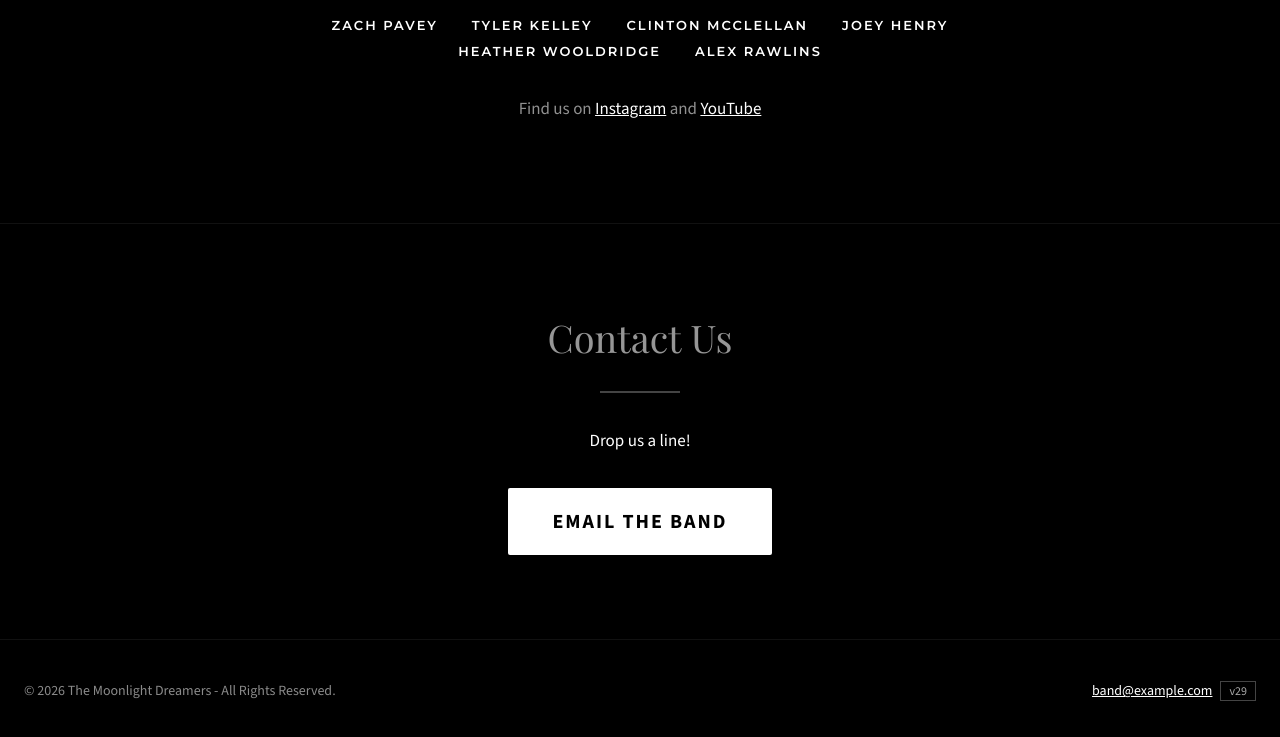
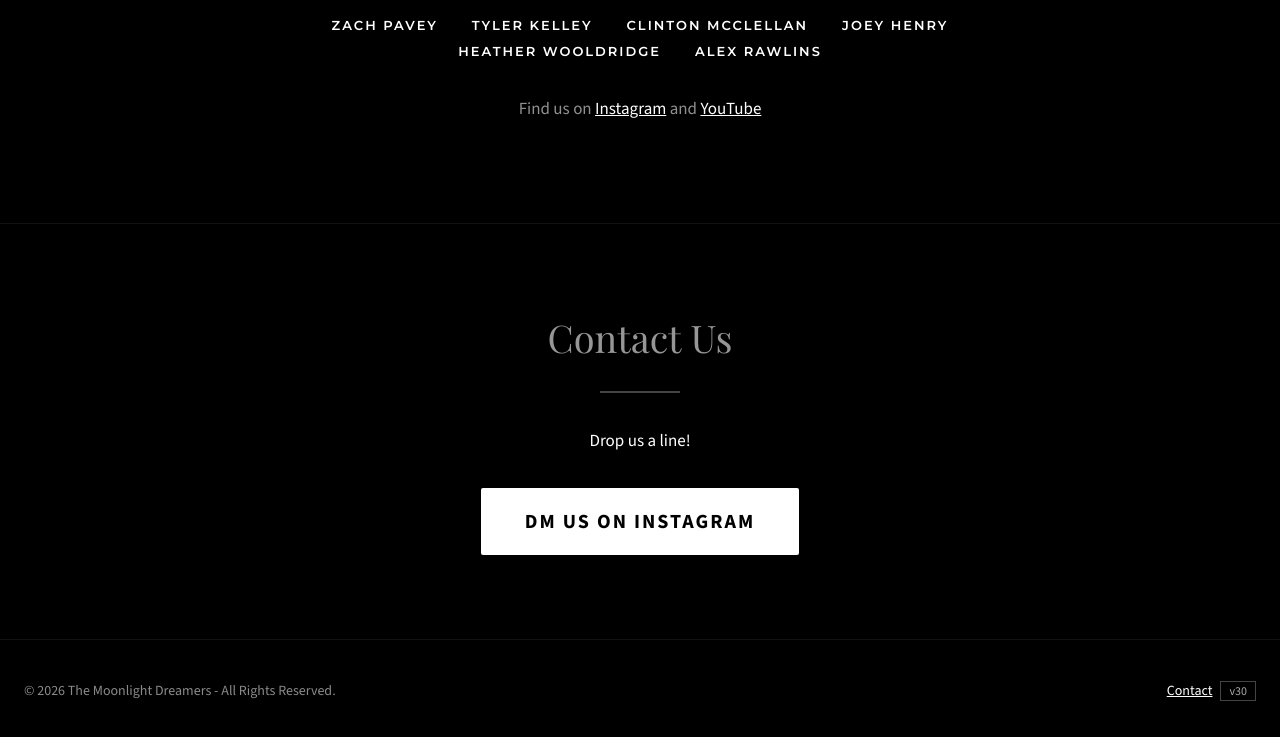
Before and after one commit to simmonsrob-cyber/Moonlight-Dreamers, a plain HTML site: page index.html in a window 1280 px wide. Shown: the part 5840-6577 px from the top of the page. Drawn offline with nearby package versions, Linux system fonts and the light colour scheme.

Commit message:
Add files via upload

```diff
--- a/index.html
+++ b/index.html
@@ -3,7 +3,7 @@
 <head>
 <meta charset="utf-8">
 <meta name="viewport" content="width=device-width,initial-scale=1">
-<title>The Moonlight Dreamers v29</title>
+<title>The Moonlight Dreamers v30</title>
 <meta name="description" content="The Moonlight Dreamers, a six-piece band from Wichita, Kansas. Debut album The Sunny Side.">
 <link rel="preconnect" href="https://fonts.googleapis.com"><link rel="preconnect" href="https://fonts.gstatic.com" crossorigin>
 <link href="https://fonts.googleapis.com/css2?family=Montserrat:wght@600;700&family=Playfair+Display&family=Source+Sans+3:wght@400;600;700&display=swap" rel="stylesheet">
@@ -119,12 +119,12 @@ footer .badge{border:1px solid #444;padding:1px 8px;font-size:12px;margin-left:8
 <section id="contact-us"><div class="wrap">
   <h2>Contact Us</h2><div class="rule"></div>
   <p class="lead center" style="color:#fff">Drop us a line!</p>
-  <div class="center" style="margin-top:8px"><a class="btn" id="email-band" href="#" style="font-size:20px;padding:20px 44px;display:inline-block">Email the band</a></div>
+  <div class="center" style="margin-top:8px"><a class="btn" id="email-band" href="https://ig.me/m/themoonlightdreamers_ict" target="_blank" rel="noopener" style="font-size:20px;padding:20px 44px;display:inline-block">DM us on Instagram</a></div>
 </div></section>
 
 <footer>
   <span>&copy; <span id="yr"></span> The Moonlight Dreamers - All Rights Reserved.</span>
-  <span><a href="mailto:" id="contact">Contact</a><span class="badge">v29</span></span>
+  <span><a href="https://ig.me/m/themoonlightdreamers_ict" target="_blank" rel="noopener" id="contact">Contact</a><span class="badge">v30</span></span>
 </footer>
 
 <script>
@@ -215,7 +215,7 @@ Object.keys(PLATFORM_NAMES).filter(k=>CONFIG.links[k]).forEach(key=>{
 CONFIG.bio.forEach(t=>$("bio").append(el("p",{},t)));
 CONFIG.members.forEach(m=>$("members").append(el("li",{},m)));
 $("yr").textContent = new Date().getFullYear();
-if(CONFIG.contactEmail){ $("contact").href="mailto:"+CONFIG.contactEmail; $("contact").textContent=CONFIG.contactEmail; } else { $("contact").remove(); }
+
 
 // Social links row under bio
 (function(){
@@ -250,7 +250,7 @@ if(CONFIG.contactEmail){ $("contact").href="mailto:"+CONFIG.contactEmail; $("con
 })();
 
 // Email the band
-$("email-band").href="mailto:"+CONFIG.contactEmail;
+
 </script>
 </body>
 </html>
```
